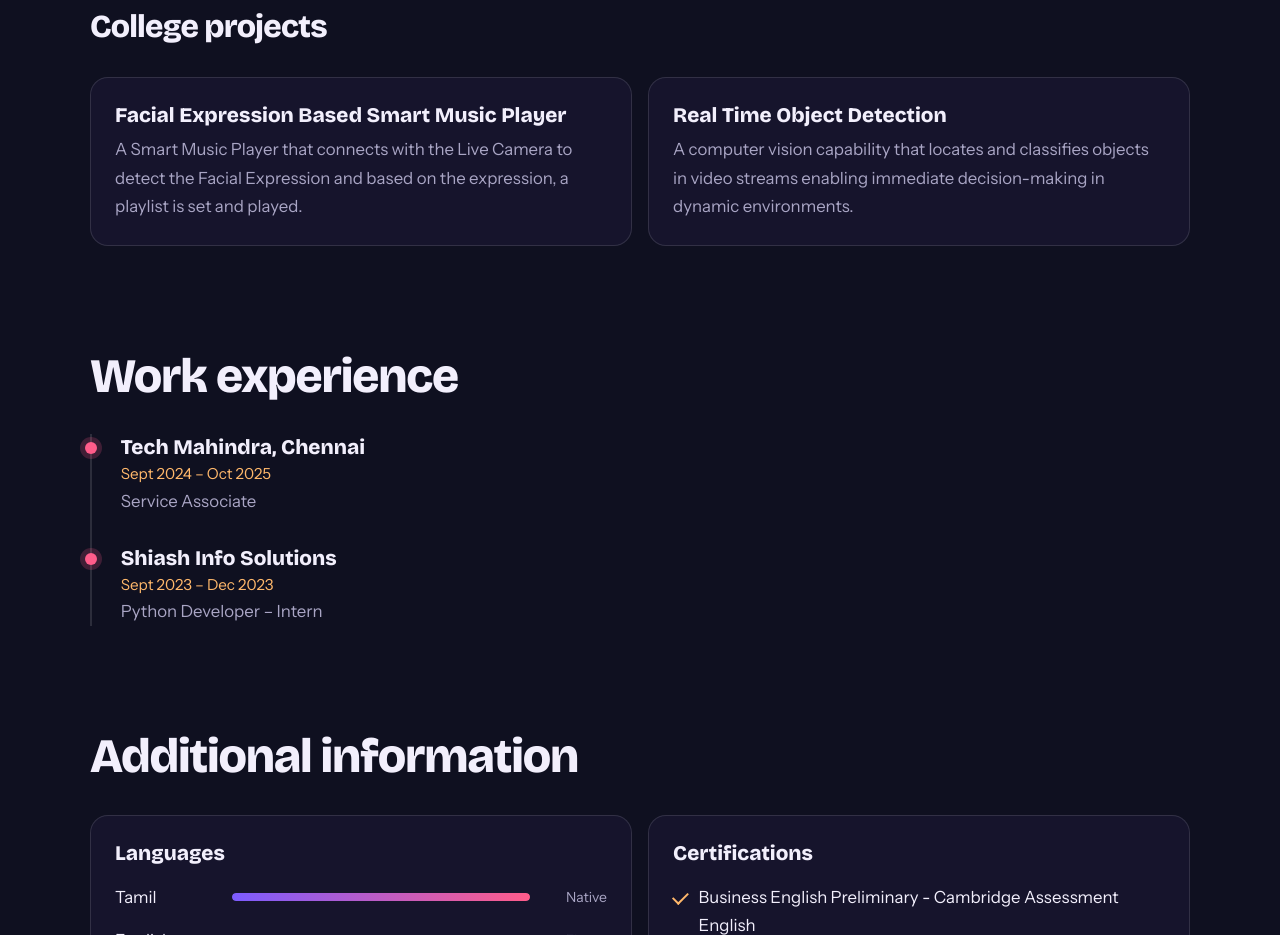
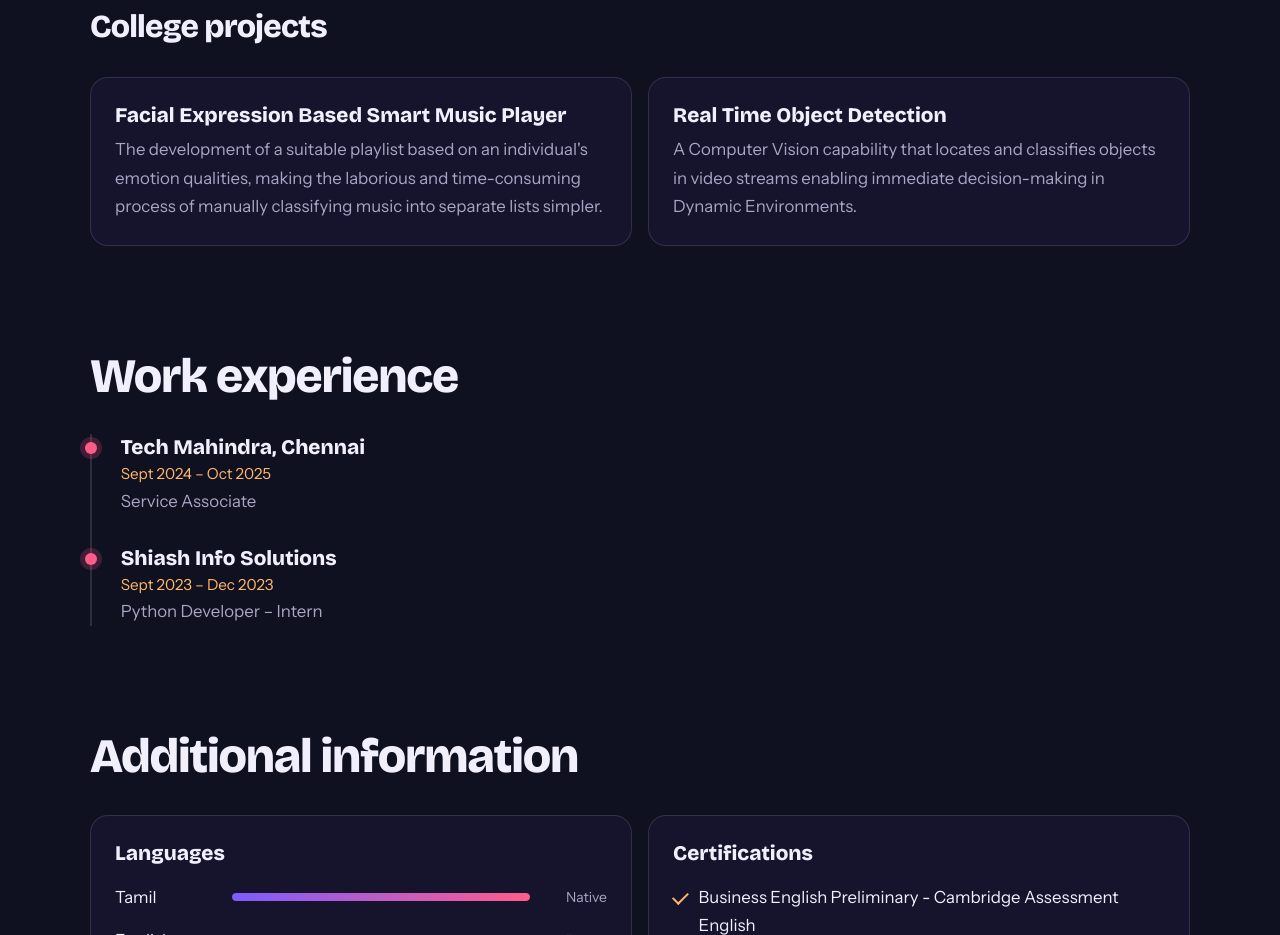
Before and after one commit to LoidForger191/loidforger191.github.io, a plain HTML site: page index.html in a window 1280 px wide. Shown: the part 2660-3595 px from the top of the page. Drawn offline with nearby package versions, Linux system fonts and the light colour scheme.

Commit message:
Update index.html

```diff
--- a/index.html
+++ b/index.html
@@ -156,11 +156,11 @@
         <div class="duo reveal">
           <article class="card">
             <h3>Facial Expression Based Smart Music Player</h3>
-            <p>A Smart Music Player that connects with the Live Camera to detect the Facial Expression and based on the expression, a playlist is set and played.</p>
+            <p>The development of a suitable playlist based on an individual's emotion qualities, making the laborious and time-consuming process of manually classifying music into separate lists simpler.</p>
           </article>
           <article class="card">
             <h3>Real Time Object Detection</h3>
-            <p>A computer vision capability that locates and classifies objects in video streams enabling immediate decision-making in dynamic environments.</p>
+            <p>A Computer Vision capability that locates and classifies objects in video streams enabling immediate decision-making in Dynamic Environments.</p>
           </article>
         </div>
       </section>
```
